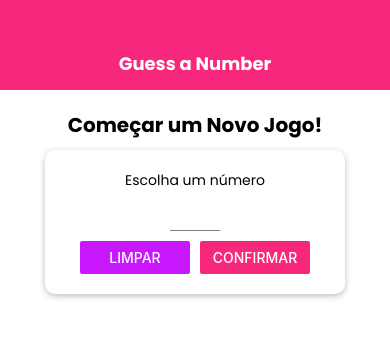
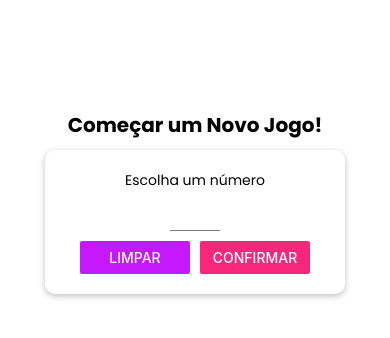
Before and after one commit to mazyn/rn-course-guess-a-number-app, a React Native app: screen / in a window 390 px wide. Shown: the top 338 px of the page. Built offline with nearby package versions, Linux system fonts and the light colour scheme.

Commit message:
platform api changes

```diff
--- a/components/Header.js
+++ b/components/Header.js
@@ -1,28 +1,43 @@
 import React from 'react';
-import { View, StyleSheet } from 'react-native';
+import { View, StyleSheet, Platform } from 'react-native';
 
 import StyledTitle from '../components/StyledTitle';
 import colors from '../constants/colors';
 
 const Header = props => {
   return (
-    <View style={styles.header}>
+    <View
+      style={{
+        ...styles.headerBase,
+        ...Platform.select({
+          ios: styles.headerIOS,
+          android: styles.headerAndroid,
+        }),
+      }}
+    >
       <StyledTitle style={styles.headerTitle}>{props.title}</StyledTitle>
     </View>
   );
 };
 
 const styles = StyleSheet.create({
-  header: {
+  headerBase: {
     width: '100%',
     height: 90,
     paddingTop: 36,
-    backgroundColor: colors.primary,
     alignItems: 'center',
     justifyContent: 'center',
   },
+  headerIOS: {
+    backgroundColor: 'white',
+    borderBottomColor: '#ccc',
+    borderBottomWidth: 1,
+  },
+  headerAndroid: {
+    backgroundColor: colors.primary,
+  },
   headerTitle: {
-    color: 'white',
+    color: Platform.OS === 'ios' ? colors.primary : 'white',
   },
 });
 
```
Also changed, not shown: components/MainButton.android.js (added, +46 -0 lines), components/MainButton.ios.js (renamed from components/MainButton.js).
